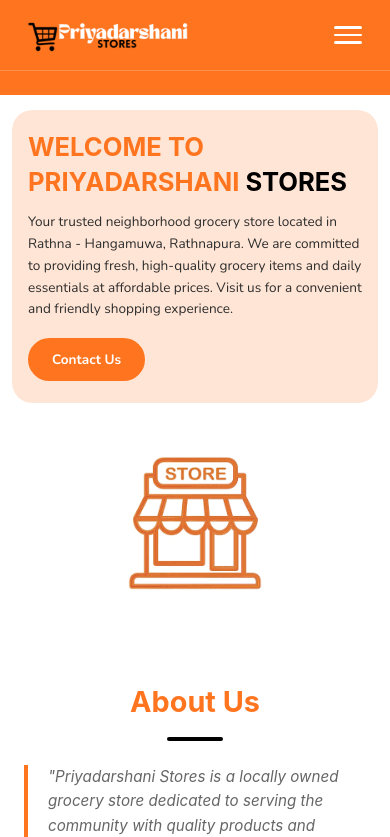
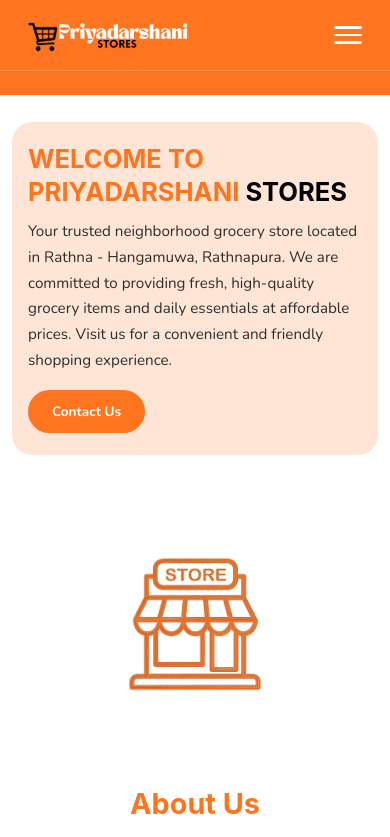
Before and after one commit to chamithdharmarathna/priyadarshani-stores, a React (Vite) app in the folder frontend/: page / in a window 390 px wide. Shown: the top 837 px of the page. Built offline with nearby package versions, Linux system fonts and the light colour scheme.

Commit message:
Hero section responsivness issue fix

```diff
--- a/frontend/src/components/Header.tsx
+++ b/frontend/src/components/Header.tsx
@@ -102,7 +102,7 @@ const Header = () => {
   `;
 
   const navLinkStyles = (isActive: boolean) => css`
-    font-size: 0.88rem;
+    font-size: 1.2rem;
     font-weight: ${isActive ? 700 : 500};
     color: ${isActive ? 'white' : 'black'};
     background: none;
@@ -165,7 +165,7 @@ const Header = () => {
 
   const mobileNavLinkStyles = (isActive: boolean) => css`
     padding: 12px 24px;
-    font-size: 1rem;
+    font-size: 1.2rem;
     color: ${isActive ? 'white' : 'black'};
     background: none;
     border: none;
--- a/frontend/src/components/Hero.tsx
+++ b/frontend/src/components/Hero.tsx
@@ -4,18 +4,18 @@ import { scrollToSection } from "../utils/scrollUtils";
 import heroImage from "../assets/hero.jpg";
 
 const Hero = () => {
+
   const heroSectionStyles = css`
-    position: relative;
-    display: flex;
-    align-items: center;
       background: white;
       width: 100%;
-    /* Remove min-height — let content drive height on mobile */
-    min-height: 60svh;
+      padding-top: 16px;
+      /* This pushes the hero card down so About's -90px margin-top
+         still overlaps nicely without the icon sitting right on the edge */
+      padding-bottom: 80px;
 
       @media (max-width: 768px) {
-      min-height: unset;
-      padding-bottom: 0;
+        padding-top: 110px;
+        padding-bottom: 50px;
       }
     `;
 
@@ -24,66 +24,83 @@ const Hero = () => {
       max-width: 1600px;
       margin: 0 auto;
       padding: 0 20px;
+      /* Gap between navbar and the hero card */
+      padding-top: 80px;
 
       @media (max-width: 768px) {
         padding: 0 12px;
+        padding-top: 12px;
       }
     `;
 
+  /*
+   * The wrapper is position:relative and has NO fixed height.
+   * The overlay (position:relative) drives the height.
+   * The image is position:absolute and fills 100% of whatever height the overlay creates.
+   */
   const imageOverlayWrapperStyles = css`
     position: relative;
     width: 100%;
     border-radius: 30px;
     overflow: hidden;
-    /* Use consistent spacing unit — no cm */
-    margin-top: 16px;
 
     @media (max-width: 768px) {
       border-radius: 20px;
-      margin-top: 110px;
+    }
+  `;
+
+  const heroImageStyles = css`
+    position: absolute;
+    inset: 0;
+    width: 100%;
+    height: 100%;
+    object-fit: cover;
+    object-position: center;
+    display: block;
+
+    @media (max-width: 768px) {
+      display: none;
     }
   `;
 
   /*
-   * DESKTOP: keep the image visible behind the overlay (fixed max-height).
-   * MOBILE: hide the image entirely — the overlay becomes the background
-   *         so height is driven by text content, never clipped.
+   * The overlay is position:relative — it is the height source.
+   * Padding drives how much space the content gets.
+   * Each breakpoint is tuned to a real device width/height.
    */
-  const heroImageStyles = css`
-    width: 100%;
-    height: auto;
-    max-height: 45vh;
-    object-fit: cover;
-    display: block;
-    border-radius: 30px;
-
-    @media (max-width: 768px) {
-      /* Image is hidden; overlay sits on a coloured background */
-      display: none;
-    }
-  `;
-
   const overlayStyles = css`
-    /* Desktop: absolute so it sits on top of the image */
-    position: absolute;
-    top: 0;
-    left: 0;
-    right: 0;
-    bottom: 0;
-    background: rgba(255, 228, 211, 0.9);
+    position: relative;
+    background: rgba(255, 228, 211, 0.92);
     border-radius: 30px;
     display: flex;
     align-items: center;
     justify-content: flex-start;
-    padding: 60px;
 
-    @media (max-width: 1024px) {
-      padding: 40px;
+    /* 4K / large desktop: tall padding */
+    padding: 90px 60px;
+
+    /* standard desktop ~1440px */
+    @media (max-width: 1440px) {
+      padding: 70px 60px;
     }
 
-    /* Mobile: switch to relative so the card grows with content */
+    /* laptop ~1280px */
+    @media (max-width: 1280px) {
+      padding: 55px 50px;
+    }
+
+    /* small laptop ~1024px */
+    @media (max-width: 1024px) {
+      padding: 45px 40px;
+    }
+
+    /* tablet landscape ~900px */
+    @media (max-width: 900px) {
+      padding: 38px 36px;
+    }
+
+    /* mobile */
     @media (max-width: 768px) {
-      position: relative;
       border-radius: 20px;
       padding: 28px 20px;
       align-items: flex-start;
@@ -97,15 +114,18 @@ const Hero = () => {
 
   const contentStyles = css`
     text-align: left;
+    /* Left indent scales with viewport width */
+    margin-left: clamp(0px, 8vw, 130px);
     max-width: 900px;
-    margin: 130px;
 
+    /* small laptop: reduce indent */
     @media (max-width: 1024px) {
-      margin: 80px;
+      margin-left: clamp(0px, 4vw, 60px);
+      max-width: 640px;
     }
 
     @media (max-width: 768px) {
-      margin: 0;
+      margin-left: 0;
       max-width: 100%;
       width: 100%;
     }
@@ -113,30 +133,31 @@ const Hero = () => {
 
   const welcomeTextStyles = css`
     font-family: 'Inter', sans-serif;
-    font-size: clamp(2.5rem, 6vw, 4rem);
     font-weight: 700;
-    line-height: 1.2;
+    line-height: 1.15;
     color: #FF751F;
-    margin-bottom: 8px;
+    margin: 0 0 4px 0;
 
-    @media (max-width: 768px) {
-      font-size: clamp(1.6rem, 5.5vw, 2.2rem);
-      margin-bottom: 4px;
-    }
+    /* Fluid scale: tiny at 768px, full size at 1600px */
+    font-size: clamp(1.5rem, 2.8vw, 4rem);
+
+    @media (max-width: 1024px) { font-size: clamp(1.4rem, 3vw, 2.8rem); }
+    @media (max-width: 900px)  { font-size: clamp(1.3rem, 3.2vw, 2.4rem); }
+    @media (max-width: 768px)  { font-size: clamp(1.6rem, 5.5vw, 2.2rem); margin-bottom: 4px; }
   `;
 
   const headingStyles = css`
     font-family: 'Inter', sans-serif;
-    font-size: clamp(2.5rem, 6vw, 4rem);
     font-weight: 700;
-    line-height: 1.2;
+    line-height: 1.15;
     color: #FF751F;
-    margin-bottom: 20px;
+    margin: 0 0 16px 0;
 
-    @media (max-width: 768px) {
-      font-size: clamp(1.6rem, 5.5vw, 2.2rem);
-      margin-bottom: 14px;
-    }
+    font-size: clamp(1.5rem, 2.8vw, 4rem);
+
+    @media (max-width: 1024px) { font-size: clamp(1.4rem, 3vw, 2.8rem);  margin-bottom: 14px; }
+    @media (max-width: 900px)  { font-size: clamp(1.3rem, 3.2vw, 2.4rem); margin-bottom: 12px; }
+    @media (max-width: 768px)  { font-size: clamp(1.6rem, 5.5vw, 2.2rem); margin-bottom: 12px; }
   `;
 
   const storeTextStyles = css`
@@ -145,27 +166,16 @@ const Hero = () => {
 
   const descriptionStyles = css`
     color: #2D2D2D;
-    font-size: 1.25rem;
     line-height: 1.7;
-    max-width: 1000px;
-    margin: 0 0 36px 0;
+    max-width: 900px;
+    margin: 0 0 28px 0;
 
-    @media (max-width: 1024px) {
-      font-size: 1.1rem;
-      max-width: 800px;
-    }
+    font-size: clamp(0.8rem, 1.15vw, 1.2rem);
 
-    @media (max-width: 768px) {
-      font-size: 0.9rem;
-      line-height: 1.6;
-      margin: 0 0 22px 0;
-      max-width: 100%;
-    }
-
-    @media (max-width: 480px) {
-      font-size: 0.85rem;
-      margin: 0 0 18px 0;
-    }
+    @media (max-width: 1024px) { font-size: clamp(0.8rem, 1.3vw, 1.2rem); margin-bottom: 22px; max-width: 480px; }
+    @media (max-width: 900px)  { font-size: clamp(0.8rem, 1.5vw, 1.2rem);   margin-bottom: 18px; }
+    @media (max-width: 768px)  { font-size: 1.2rem; margin-bottom: 20px; max-width: 100%; }
+    @media (max-width: 480px)  { font-size: 0.95rem; margin-bottom: 16px; }
   `;
 
   const ctaRowStyles = css`
@@ -173,18 +183,12 @@ const Hero = () => {
     gap: 6px;
     justify-content: flex-start;
     flex-wrap: wrap;
-
-    @media (max-width: 768px) {
-      gap: 10px;
-    }
   `;
 
   const btnPrimaryStyles = css`
     display: inline-block;
     font-family: 'Nunito', sans-serif;
     font-weight: 700;
-    font-size: 1rem;
-    padding: 15px 36px;
     border-radius: 40px;
     cursor: pointer;
     transition: all 0.25s ease;
@@ -192,37 +196,32 @@ const Hero = () => {
     background: #FF751F;
     color: white;
 
+    font-size: clamp(0.75rem, 0.9vw, 1rem);
+    padding: clamp(9px, 1vh, 15px) clamp(20px, 2.2vw, 36px);
+
+    @media (max-width: 1024px) { font-size: 0.9rem; padding: 11px 28px; }
+    @media (max-width: 768px)  { font-size: 0.9rem; padding: 11px 28px; }
+    @media (max-width: 480px)  { font-size: 0.85rem; padding: 10px 22px; }
+
     &:hover {
       background: #C25E00;
       border-color: #C25E00;
       transform: translateY(-2px);
       box-shadow: 0 8px 24px rgba(232, 115, 12, 0.30);
     }
-
-    @media (max-width: 768px) {
-      padding: 11px 28px;
-      font-size: 0.9rem;
-      /* Don't force full-width — keep it pill-shaped on mobile */
-    }
-
-    @media (max-width: 480px) {
-      padding: 10px 22px;
-      font-size: 0.85rem;
-    }
   `;
-
    const handleShopNow = () => {
       scrollToSection("products");
     };
 
   return (
-    <section css={heroSectionStyles}>
+    <section id="home" css={heroSectionStyles}>
       <div css={heroContainerStyles}>
         <div css={imageOverlayWrapperStyles}>
-          {/* Visible on desktop, hidden on mobile */}
+          {/* Absolutely fills whatever height the overlay creates */}
           <img src={heroImage} alt="Priyadarshani Stores" css={heroImageStyles} />
 
-          {/* Absolute on desktop (sits over image), relative on mobile (grows with content) */}
+          {/* This drives the height — no fixed vh constraint */}
           <div css={overlayStyles}>
             <div css={contentStyles}>
               <h1 css={welcomeTextStyles}>WELCOME TO</h1>
```
Lines whose indentation alone changed are shown as unchanged.
